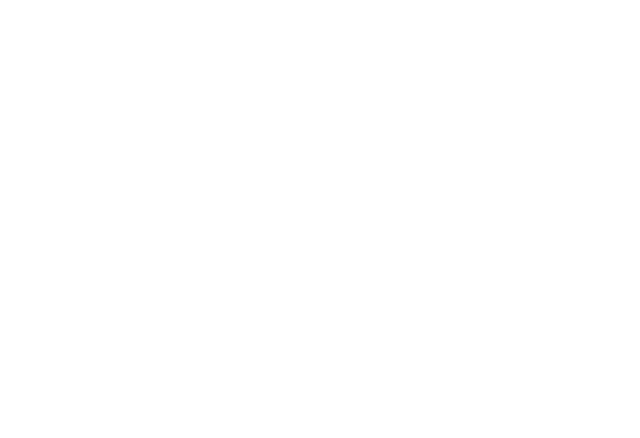
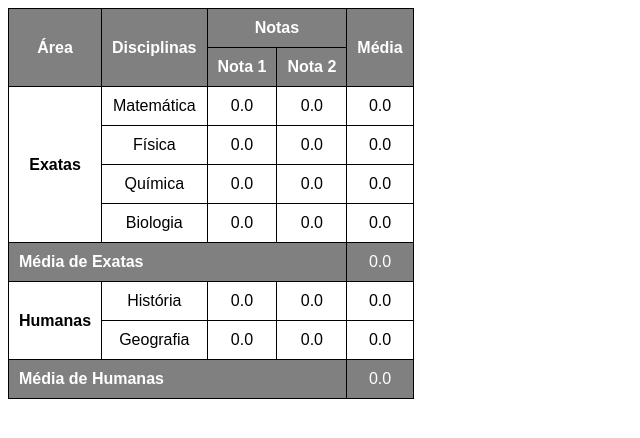
Before and after one commit to iambrunoqueiroz/html-css, a plain HTML site: page desafios/d014/tabela01.html in a window 1280 px wide. Shown: the whole page, without its empty margins (0-640 px from the left). Drawn offline with Linux system fonts and the light colour scheme.

Commit message:
Acabei o desafio d014

```diff
--- a/desafios/d014/tabela01.html
+++ b/desafios/d014/tabela01.html
@@ -4,10 +4,102 @@
     <meta charset="UTF-8">
     <meta name="viewport" content="width=device-width, initial-scale=1.0">
     <title>Tabela</title>
+    <style>
+        body {
+            font-family: Arial, Helvetica, sans-serif;
+        }
+
+        table {
+            padding: 10px;
+            border: 1px solid black;
+            border-collapse: collapse;
+        }
+
+        thead {
+            background-color: gray;
+            color: white;
+        }
+
+        tr, th, td {
+            padding: 10px;
+            border: 1px solid black;
+            border-collapse: collapse;
+        }
+
+        td {
+            text-align: center;
+        }
+
+        .media {
+            text-align: left;
+            background-color: gray;
+            color: white;
+        }
+    </style>
 </head>
 <body>
     <table>
-
+        <thead>
+            <tr>
+                <th rowspan="2" scope="col">Área</th>
+                <th rowspan="2" scope="col">Disciplinas</th>
+                <th colspan="2" scope="colgroup">Notas</th>
+                <th rowspan="2" scope="col">Média</th>
+                </tr>
+                <tr>
+                    <th scope="col">Nota 1</th>
+                    <th scope="col">Nota 2</th>
+                </tr>
+        </thead>
+        <tbody>
+            <tr>
+                <th rowspan="4" scope="rowgroup">Exatas</th>
+                <td>Matemática</td>
+                <td>0.0</td>
+                <td>0.0</td>
+                <td>0.0</td>
+            </tr>
+            <tr>
+                <td>Física</td>
+                <td>0.0</td>
+                <td>0.0</td>
+                <td>0.0</td>
+            </tr>
+            <tr>
+                <td>Química</td>
+                <td>0.0</td>
+                <td>0.0</td>
+                <td>0.0</td>
+            </tr>
+            <tr>
+                <td>Biologia</td>
+                <td>0.0</td>
+                <td>0.0</td>
+                <td>0.0</td>
+            </tr>
+            <tr class="media">
+                <th colspan="4" scope="row">Média de Exatas</th>
+                <td>0.0</td>
+            </tr>
+            <tr>
+                <th rowspan="2" scope="rowgroup">Humanas</th>
+                <td>História</td>
+                <td>0.0</td>
+                <td>0.0</td>
+                <td>0.0</td>
+            </tr>
+            <tr>
+                <td>Geografia</td>
+                <td>0.0</td>
+                <td>0.0</td>
+                <td>0.0</td>
+            </tr>
+        </tr>
+        <tr class="media">
+            <th colspan="4" scope="row">Média de Humanas</th>
+            <td>0.0</td>
+        </tr>
+        </tbody>
     </table>
 </body>
 </html>
```
